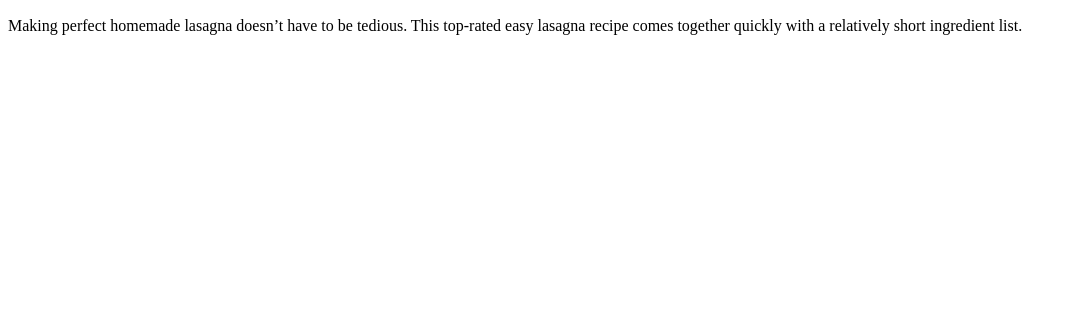
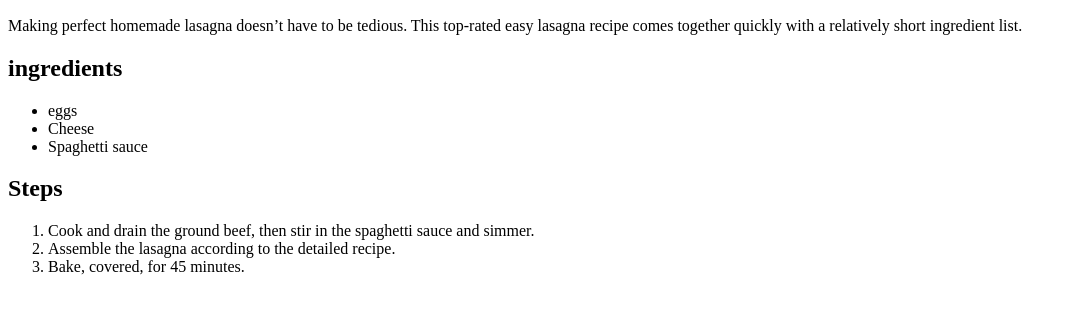
Before and after one commit to nsukucredence/odin-recipes, a plain HTML site: page recipes/lasagna.html in a window 1280 px wide. Shown: the part 434-748 px from the top of the page, without its empty margins (0-1072 px from the left). Drawn offline with Linux system fonts and the light colour scheme.

Commit message:
adde ingredients and steps

```diff
--- a/recipes/lasagna.html
+++ b/recipes/lasagna.html
@@ -10,5 +10,17 @@
     <img src="https://imagesvc.meredithcorp.io/v3/mm/image?url=https%3A%2F%2Fpublic-assets.meredithcorp.io%2F531959240ed61b7c91765a935878a52a%2F164841618079EB423C-2753-46B7-8E7E-6FAE54A1C0C3.jpeg&q=60&c=sc&orient=true&poi=auto&h=512">
     <h2>Description</h2>
     <p>Making perfect homemade lasagna doesn’t have to be tedious. This top-rated easy lasagna recipe comes together quickly with a relatively short ingredient list. </p>
+    <h2>ingredients</h2>
+    <ul>
+        <li>eggs</li>
+        <li>Cheese</li>
+        <li>Spaghetti sauce</li>
+    </ul>
+    <h2>Steps</h2>
+    <ol>
+        <li>Cook and drain the ground beef, then stir in the spaghetti sauce and simmer. </li>
+        <li>Assemble the lasagna according to the detailed recipe.</li>
+        <li>Bake, covered, for 45 minutes. </li>
+    </ol>
 </body>
 </html>
```
